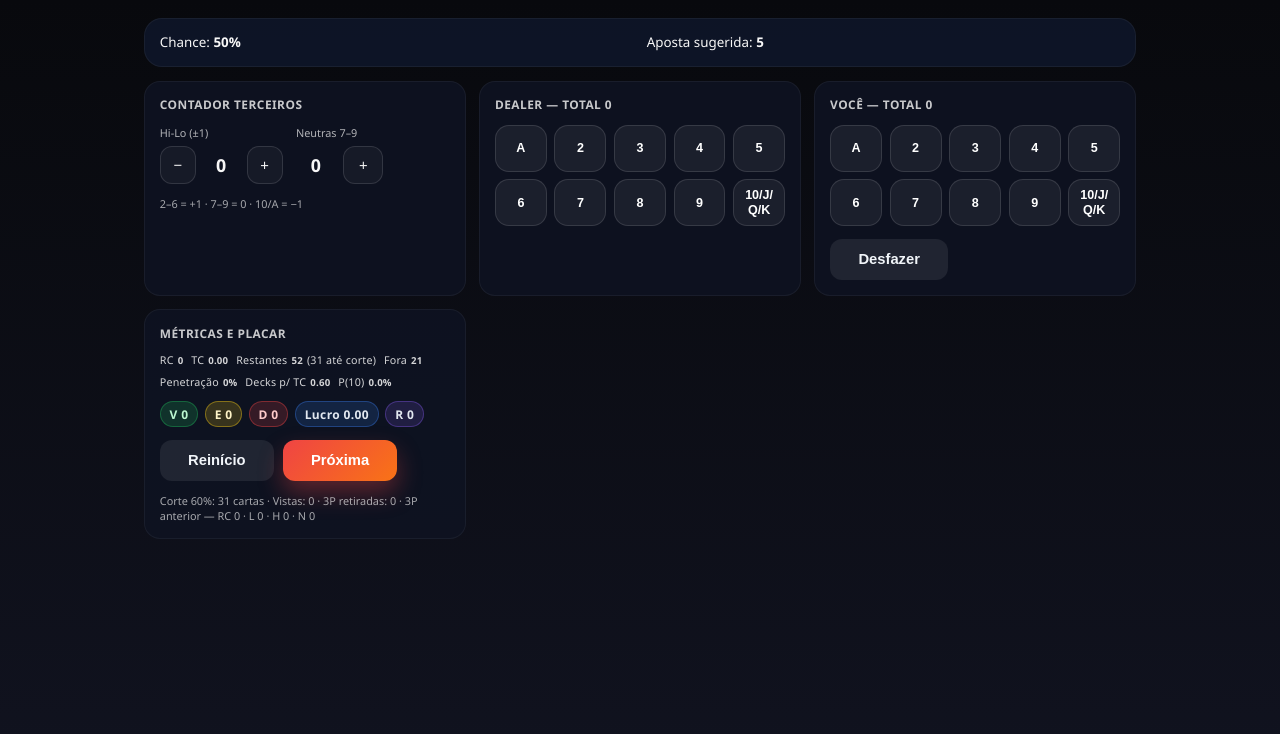
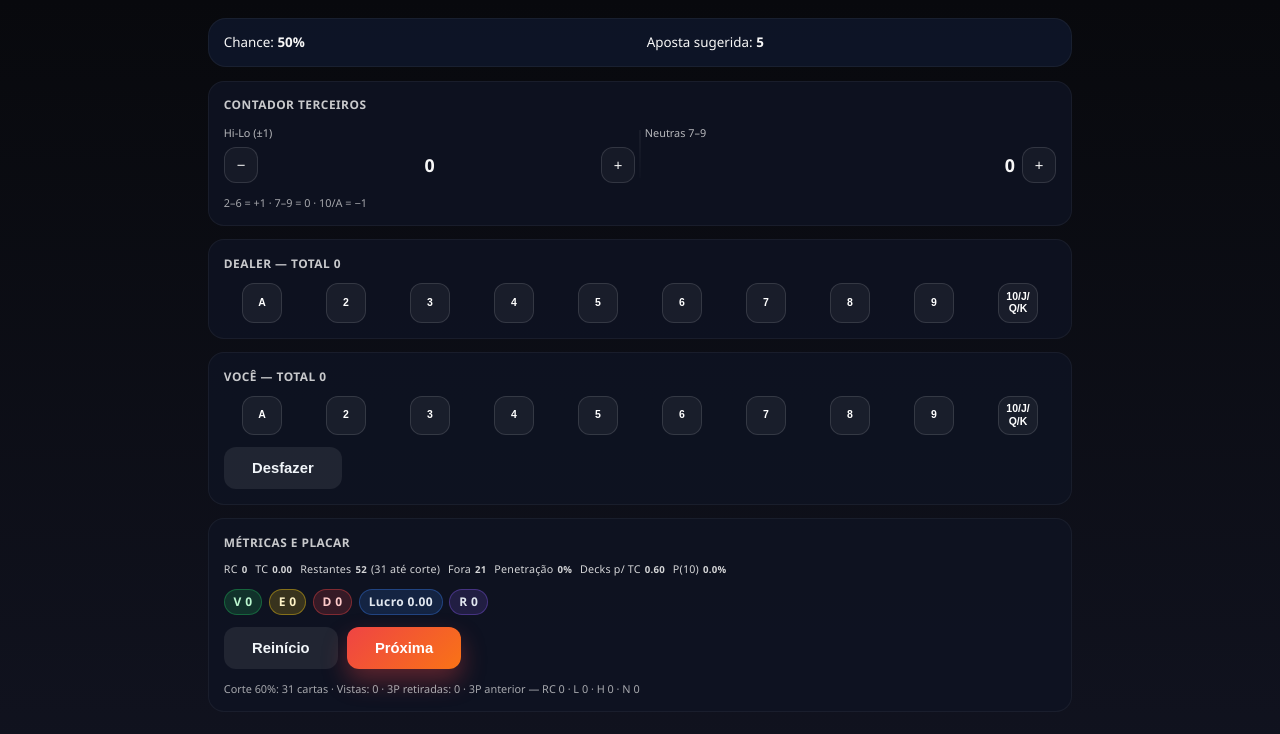
Before and after one commit to minega/Black-Counter, an Electron app: page app/index.html in a window 1280 px wide. Both pictures are taken after a click on the button "Iniciar". Drawn offline with Linux system fonts and the light colour scheme.

Commit message:
Refina layout responsivo da mesa

```diff
--- a/app/assets/main.js
+++ b/app/assets/main.js
@@ -26,6 +26,14 @@ const state = createInitialState();
 // Controle de escala responsiva para manter o app sempre visível sem barras.
 let scaleUpdateId = null;
 
+// Limites e ajustes usados pela escala automática para caber em qualquer janela.
+const SCALE_CONSTRAINTS = {
+  minScale: 0.16,
+  minDensity: 0.18,
+  densityBoost: 1.08,
+  overscan: 0.985,
+};
+
 function scheduleScaleUpdate() {
   if (scaleUpdateId !== null) return;
   scaleUpdateId = requestAnimationFrame(() => {
@@ -51,10 +59,46 @@ function applyResponsiveScale() {
   const naturalHeight = Math.max(stage.scrollHeight, 1);
 
   const rawScale = Math.min(1, availableWidth / naturalWidth, availableHeight / naturalHeight);
-  const scale = Math.max(0.4, Math.min(1, rawScale));
+  const needsShrink = rawScale < 0.999;
+  let scale = rawScale;
+  if (needsShrink) scale = rawScale * SCALE_CONSTRAINTS.overscan;
+  scale = Math.max(SCALE_CONSTRAINTS.minScale, Math.min(1, scale));
+
+  // A densidade segue a escala com leve reforço para manter legibilidade.
+  const density = Math.max(
+    SCALE_CONSTRAINTS.minDensity,
+    Math.min(1, scale * SCALE_CONSTRAINTS.densityBoost),
+  );
+
   rootElement.style.setProperty('--layout-scale', scale.toFixed(3));
-  rootElement.style.setProperty('--density-factor', scale.toFixed(3));
+  rootElement.style.setProperty('--density-factor', density.toFixed(3));
   if (scale < 0.999) stage.classList.add('is-condensed');
+
+  // Checagem final: se mesmo assim houver sobra, corrigimos com base no retângulo renderizado.
+  const bounds = stage.getBoundingClientRect();
+  const overflowWidth = bounds.width - availableWidth;
+  const overflowHeight = bounds.height - availableHeight;
+  if ((overflowWidth > 0.5 || overflowHeight > 0.5) && scale > SCALE_CONSTRAINTS.minScale) {
+    const correction = Math.min(
+      1,
+      availableWidth / Math.max(bounds.width, 1),
+      availableHeight / Math.max(bounds.height, 1),
+    );
+    const correctedScale = Math.max(
+      SCALE_CONSTRAINTS.minScale,
+      Math.min(1, scale * correction * SCALE_CONSTRAINTS.overscan),
+    );
+    if (correctedScale < scale - 0.001) {
+      const correctedDensity = Math.max(
+        SCALE_CONSTRAINTS.minDensity,
+        Math.min(1, correctedScale * SCALE_CONSTRAINTS.densityBoost),
+      );
+      rootElement.style.setProperty('--layout-scale', correctedScale.toFixed(3));
+      rootElement.style.setProperty('--density-factor', correctedDensity.toFixed(3));
+      if (correctedScale < 0.999) stage.classList.add('is-condensed');
+      scale = correctedScale;
+    }
+  }
 }
 
 // Monta o estado padrão de uma nova sessão.
@@ -763,7 +807,7 @@ function renderIntro() {
     <button class="chip ${state.minBet === v ? 'chip-active' : ''}" data-minbet="${v}">${v}</button>
   `).join('');
   return `
-    <div class="app-stage">
+    <div class="app-stage app-stage--intro">
       <section class="intro">
         <h1>Black Counter</h1>
         <div>
@@ -876,26 +920,28 @@ function renderTable(derived) {
   `;
 
   return `
-    <div class="app-stage">
+    <div class="app-stage app-stage--table">
       <section class="table">
         ${headerHTML}
         ${state.showInsurancePrompt ? `<div class="insurance">${state.insuranceText}</div>` : ''}
         <div class="panel-stack">
+          <!-- Layout histórico: manter terceiros, dealer, jogador e métricas em sequência vertical -->
           <article class="panel">
             <header>Contador terceiros</header>
             <div class="others">
               <div class="others-group">
-              <span>Hi-Lo (±1)</span>
+                <span class="others-label">Hi-Lo (±1)</span>
                 <div class="stepper" data-action="othersRC">
                   <button data-delta="-1" aria-label="Diminuir Hi-Lo">−</button>
                   <div>${state.others.rc}</div>
                   <button data-delta="1" aria-label="Aumentar Hi-Lo">+</button>
                 </div>
               </div>
-            <div class="others-group">
-              <span>Neutras 7–9</span>
+              <span class="others-divider" aria-hidden="true"></span>
+              <div class="others-group others-group--neutral">
+                <span class="others-label">Neutras 7–9</span>
                 <div class="stepper stepper-neutral" data-action="othersZero">
-                <div>${state.others.zero}</div>
+                  <div class="others-neutral-value">${state.others.zero}</div>
                   <button data-delta="1" aria-label="Adicionar carta neutra">+</button>
                 </div>
               </div>
--- a/app/assets/style.css
+++ b/app/assets/style.css
@@ -10,8 +10,8 @@
   --app-padding: clamp(0.6rem, calc(0.4rem + var(--fluid-step) * var(--density-factor)), 1.5rem);
   --panel-gap: clamp(0.55rem, calc(0.35rem + var(--fluid-step) * var(--density-factor) * 0.7), 1rem);
   --panel-padding: clamp(0.55rem, calc(0.4rem + var(--fluid-step) * var(--density-factor) * 0.75), 1.1rem);
-  --card-height: clamp(2.6rem, calc(2.1rem + var(--fluid-step) * var(--density-factor) * 1.2), 3.4rem);
-  --card-font: clamp(0.62rem, calc(0.54rem + var(--fluid-step) * var(--density-factor) * 0.35), 0.82rem);
+  --card-height: clamp(1.75rem, calc(1.45rem + var(--fluid-step) * var(--density-factor) * 0.9), 2.5rem);
+  --card-font: clamp(0.5rem, calc(0.46rem + var(--fluid-step) * var(--density-factor) * 0.28), 0.72rem);
   --chip-gap: clamp(0.45rem, calc(0.32rem + var(--fluid-step) * var(--density-factor) * 0.55), 0.8rem);
 }
 
@@ -27,29 +27,41 @@ body {
   margin: 0;
   min-height: 100vh;
   background: linear-gradient(180deg, #08090d 0%, #111320 100%);
+  /* Bloqueamos barras para sempre depender da escala automática. */
   overflow: hidden;
   color: inherit;
 }
 
 .app {
-  height: 100%;
+  height: 100vh;
   width: 100%;
   display: flex;
   justify-content: center;
-  align-items: flex-start;
+  align-items: center;
   padding: var(--app-padding);
+  /* Sem rolagem: a escala garante que tudo caiba. */
   overflow: hidden;
 }
 
 .app-stage {
-  width: min(62rem, 100%);
-  max-height: calc(100vh - (var(--app-padding) * 2));
+  width: min(54rem, 100%);
   display: flex;
   flex-direction: column;
   align-items: stretch;
   gap: var(--panel-gap);
-  overflow: hidden;
   transition: gap 0.2s ease;
+}
+
+.app-stage--intro {
+  min-height: min(36rem, 100%);
+  justify-content: center;
+  align-items: center;
+}
+
+.app-stage--table {
+  align-self: stretch;
+  justify-content: flex-start;
+  margin: 0 auto;
 }
 
 .app-stage.is-condensed {
@@ -60,7 +72,8 @@ body {
   display: flex;
   flex-direction: column;
   gap: clamp(0.8rem, calc(0.55rem + var(--fluid-step) * var(--density-factor)), 1.5rem);
-  align-items: stretch;
+  align-items: center;
+  text-align: center;
   background: rgba(16, 18, 30, 0.92);
   padding: clamp(1.4rem, calc(1rem + var(--fluid-step) * var(--density-factor) * 1.2), 3rem) clamp(1.25rem, calc(0.9rem + var(--fluid-step) * var(--density-factor) * 1.6), 3rem);
   border-radius: 1.5rem;
@@ -84,9 +97,19 @@ body {
   margin-bottom: 0.4rem;
 }
 
+.intro > div {
+  display: flex;
+  flex-direction: column;
+  align-items: center;
+  text-align: center;
+  width: 100%;
+  gap: clamp(0.4rem, calc(0.3rem + var(--fluid-step) * var(--density-factor) * 0.4), 0.75rem);
+}
+
 .chip-row {
   display: flex;
   flex-wrap: wrap;
+  justify-content: center;
   gap: var(--chip-gap);
 }
 
@@ -122,6 +145,11 @@ body {
   transition: transform 0.2s ease, box-shadow 0.2s ease, background 0.2s ease;
 }
 
+.intro .primary {
+  align-self: center;
+  width: min(16rem, 100%);
+}
+
 .primary {
   background: linear-gradient(135deg, #ef4444 0%, #f97316 100%);
   color: #fff;
@@ -148,7 +176,6 @@ body {
   display: flex;
   flex-direction: column;
   gap: var(--panel-gap);
-  overflow: hidden;
 }
 
 .header-card {
@@ -175,7 +202,7 @@ body {
   flex: 1 1 auto;
   min-height: 0;
   display: grid;
-  grid-template-columns: repeat(auto-fit, minmax(17rem, 1fr));
+  grid-template-columns: minmax(0, 1fr);
   gap: var(--panel-gap);
   align-content: start;
 }
@@ -202,28 +229,66 @@ body {
 }
 
 .others {
-  display: flex;
-  gap: var(--panel-gap);
-  flex-wrap: wrap;
-  align-items: flex-end;
-}
-
-.others span {
-  font-size: clamp(0.68rem, calc(0.62rem + var(--fluid-step) * var(--density-factor) * 0.08), 0.78rem);
-  opacity: 0.7;
+  position: relative;
+  display: grid;
+  grid-template-columns: repeat(2, minmax(0, 1fr));
+  gap: clamp(0.45rem, calc(0.32rem + var(--fluid-step) * var(--density-factor) * 0.4), 0.8rem);
+  align-items: stretch;
 }
 
 .others-group {
   display: flex;
   flex-direction: column;
-  gap: clamp(0.3rem, calc(0.2rem + var(--fluid-step) * var(--density-factor) * 0.3), 0.45rem);
+  gap: clamp(0.32rem, calc(0.22rem + var(--fluid-step) * var(--density-factor) * 0.32), 0.48rem);
+  min-width: 0;
+}
+
+.others-label {
+  font-size: clamp(0.68rem, calc(0.62rem + var(--fluid-step) * var(--density-factor) * 0.08), 0.78rem);
+  opacity: 0.72;
+}
+
+.others-divider {
+  position: absolute;
+  inset-block: clamp(0.25rem, calc(0.18rem + var(--fluid-step) * var(--density-factor) * 0.2), 0.4rem);
+  left: 50%;
+  transform: translateX(-50%);
+  width: 1px;
+  background: linear-gradient(180deg, rgba(255, 255, 255, 0.1), rgba(255, 255, 255, 0.02));
+  border-radius: 999px;
+  pointer-events: none;
+}
+
+.others-group--neutral {
+  gap: clamp(0.35rem, calc(0.25rem + var(--fluid-step) * var(--density-factor) * 0.32), 0.5rem);
+}
+
+.others-neutral-value {
+  text-align: right;
+  min-width: clamp(2rem, calc(1.8rem + var(--fluid-step) * var(--density-factor) * 0.35), 2.6rem);
+}
+
+@media (max-width: 720px) {
+  .others {
+    grid-template-columns: minmax(0, 1fr);
+    gap: clamp(0.4rem, calc(0.28rem + var(--fluid-step) * var(--density-factor) * 0.35), 0.65rem);
+  }
+
+  .others-divider {
+    position: static;
+    transform: none;
+    width: 100%;
+    height: 1px;
+    margin: 0.1rem 0;
+    background: linear-gradient(90deg, rgba(255, 255, 255, 0.08), rgba(255, 255, 255, 0.02));
+  }
 }
 
 .stepper {
   display: grid;
-  grid-template-columns: repeat(3, minmax(2.25rem, auto));
+  grid-template-columns: auto minmax(0, 1fr) auto;
   align-items: center;
-  gap: clamp(0.35rem, calc(0.25rem + var(--fluid-step) * var(--density-factor) * 0.3), 0.5rem);
+  gap: clamp(0.32rem, calc(0.24rem + var(--fluid-step) * var(--density-factor) * 0.28), 0.45rem);
 }
 
 .stepper div {
@@ -231,6 +296,7 @@ body {
   font-variant-numeric: tabular-nums;
   font-size: clamp(1rem, calc(0.94rem + var(--fluid-step) * var(--density-factor) * 0.25), 1.2rem);
   font-weight: 600;
+  min-width: 0;
 }
 
 .stepper button {
@@ -238,7 +304,8 @@ body {
   border: 1px solid rgba(255, 255, 255, 0.12);
   background: rgba(255, 255, 255, 0.04);
   color: inherit;
-  height: clamp(2.25rem, calc(2rem + var(--fluid-step) * var(--density-factor) * 0.5), 2.6rem);
+  min-height: clamp(2.1rem, calc(1.92rem + var(--fluid-step) * var(--density-factor) * 0.45), 2.45rem);
+  min-width: clamp(2.05rem, calc(1.9rem + var(--fluid-step) * var(--density-factor) * 0.35), 2.4rem);
   cursor: pointer;
   font-size: clamp(0.9rem, calc(0.84rem + var(--fluid-step) * var(--density-factor) * 0.12), 1rem);
   display: grid;
@@ -246,7 +313,12 @@ body {
 }
 
 .stepper-neutral {
-  grid-template-columns: repeat(2, minmax(2.5rem, auto));
+  grid-template-columns: minmax(0, auto) auto;
+  justify-content: end;
+}
+
+.others-group--neutral .stepper {
+  justify-items: end;
 }
 
 .hint {
@@ -257,16 +329,17 @@ body {
 
 .cards {
   display: grid;
-  grid-template-columns: repeat(auto-fit, minmax(3.1rem, 1fr));
+  grid-template-columns: repeat(auto-fit, minmax(0, 1fr));
+  justify-content: center;
   gap: clamp(0.28rem, calc(0.2rem + var(--fluid-step) * var(--density-factor) * 0.4), 0.5rem);
 }
 
 .card-btn {
   position: relative;
-  border-radius: 0.875rem;
+  border-radius: 0.75rem;
   border: 1px solid rgba(255, 255, 255, 0.12);
-  background: rgba(255, 255, 255, 0.06);
-  padding: clamp(0.32rem, calc(0.24rem + var(--fluid-step) * var(--density-factor) * 0.35), 0.5rem);
+  background: rgba(255, 255, 255, 0.05);
+  padding: clamp(0.24rem, calc(0.18rem + var(--fluid-step) * var(--density-factor) * 0.28), 0.38rem);
   text-align: center;
   cursor: pointer;
   min-height: var(--card-height);
@@ -274,12 +347,14 @@ body {
   align-items: center;
   justify-content: center;
   transition: transform 0.2s ease, background 0.2s ease, border 0.2s ease;
+  inline-size: clamp(2.35rem, calc(2rem + var(--fluid-step) * var(--density-factor) * 0.7), 3rem);
+  justify-self: center;
 }
 
 .card-btn span {
   font-size: var(--card-font);
   font-weight: 600;
-  line-height: 1.15;
+  line-height: 1.2;
   display: inline-block;
   max-width: 100%;
   overflow-wrap: anywhere;
@@ -348,6 +423,7 @@ body {
   font-size: clamp(0.66rem, calc(0.6rem + var(--fluid-step) * var(--density-factor) * 0.1), 0.72rem);
   letter-spacing: 0.02em;
   opacity: 0.85;
+  line-height: 1.35;
 }
 
 .metric-item {
--- a/electron/main.js
+++ b/electron/main.js
@@ -13,8 +13,9 @@ function createMainWindow() {
   const mainWindow = new BrowserWindow({
     width: 1280,
     height: 720,
-    minWidth: 960,
-    minHeight: 600,
+    minWidth: 320,
+    minHeight: 360,
+    // Limite mínimo bem baixo: o conteúdo se autoajusta e ninguém precisa de barras.
     backgroundColor: '#060810',
     show: false, // apenas exibir quando o DOM terminar de carregar para evitar flicker.
     autoHideMenuBar: true,
```
Lines whose indentation alone changed are shown as unchanged.
